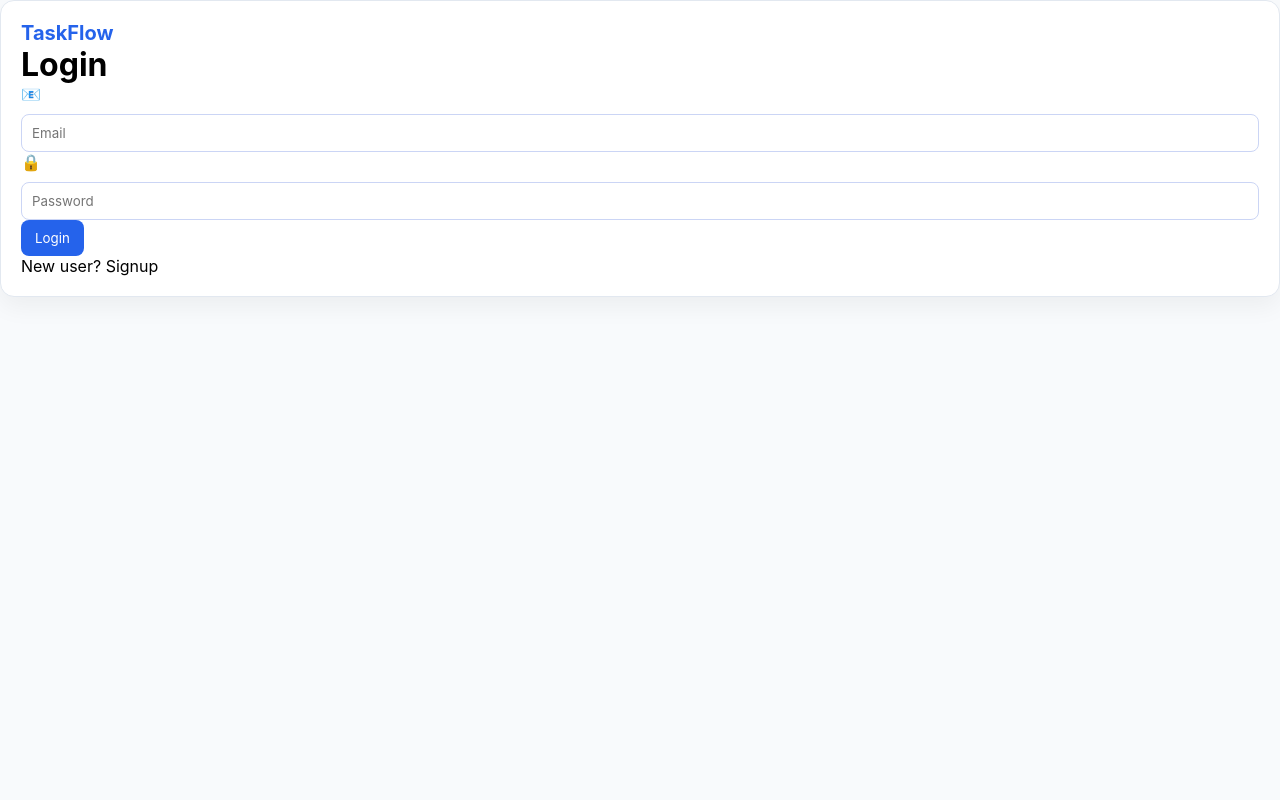
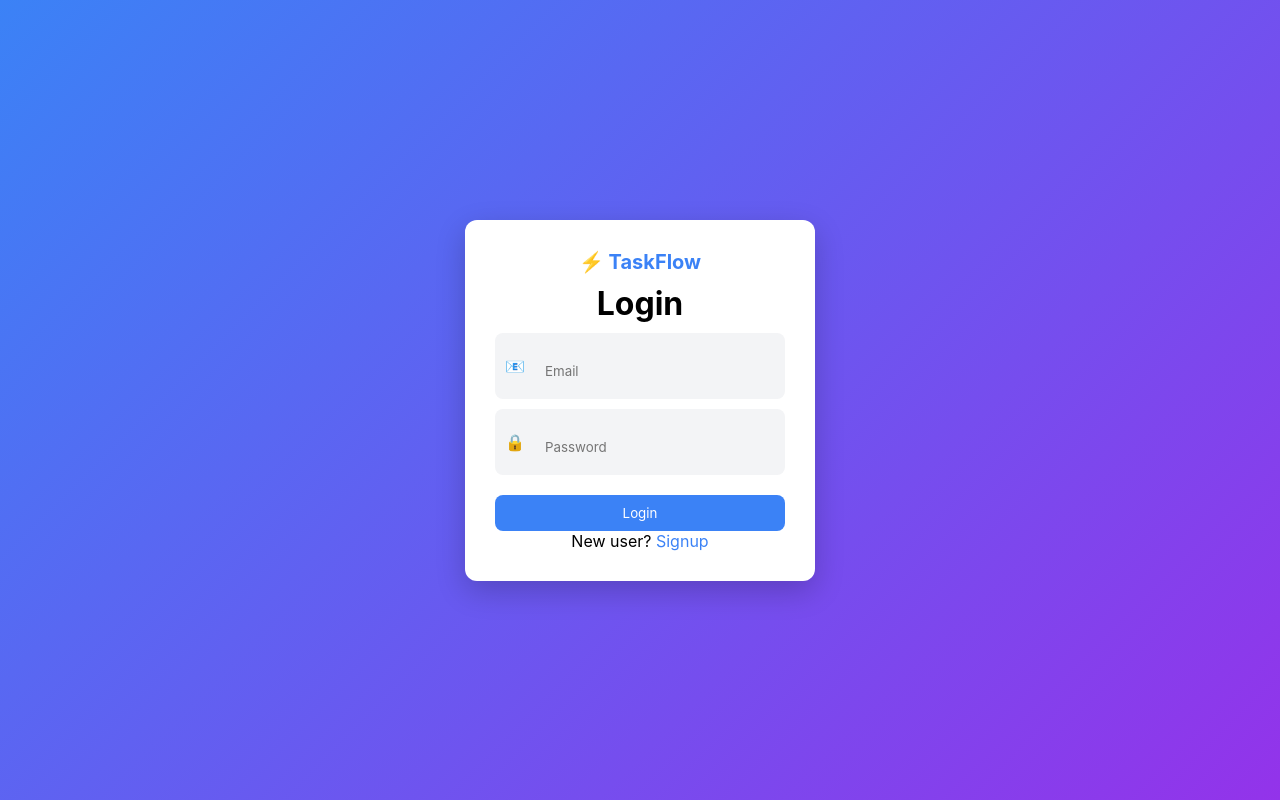
Before and after one commit to Somils1/team-task-manager, a React app in the folder frontend/: page /login in a window 1280 px wide. Built offline with nearby package versions, Linux system fonts and the light colour scheme; no server answers; the HTML template or start-up script is replaced by a standard one.

Commit message:
final commit ig

```diff
--- a/frontend/src/index.css
+++ b/frontend/src/index.css
@@ -226,3 +226,89 @@ input, select {
   margin-bottom: 10px;
   box-shadow: 0 2px 6px rgba(0,0,0,0.05);
 }
+
+/* PAGE */
+.login-page {
+  height: 100vh;
+  display: flex;
+  justify-content: center;
+  align-items: center;
+  background: linear-gradient(135deg, #3b82f6, #9333ea);
+}
+
+/* CARD */
+.login-card {
+  background: white;
+  padding: 30px;
+  width: 350px;
+  border-radius: 12px;
+  box-shadow: 0 10px 30px rgba(0,0,0,0.2);
+  text-align: center;
+}
+
+/* LOGO */
+.logo {
+  margin-bottom: 10px;
+  color: #3b82f6;
+}
+
+/* INPUT */
+.input-group {
+  display: flex;
+  align-items: center;
+  background: #f3f4f6;
+  margin: 10px 0;
+  padding: 10px;
+  border-radius: 8px;
+}
+
+.input-group span {
+  margin-right: 10px;
+}
+
+.input-group input {
+  border: none;
+  outline: none;
+  background: transparent;
+  width: 100%;
+}
+
+/* BUTTON */
+button {
+  width: 100%;
+  padding: 10px;
+  margin-top: 10px;
+  border: none;
+  background: #3b82f6;
+  color: white;
+  border-radius: 8px;
+  cursor: pointer;
+  transition: 0.2s;
+}
+
+button:hover {
+  background: #2563eb;
+}
+
+/* LINK */
+.link {
+  color: #3b82f6;
+  cursor: pointer;
+}
+
+/* SPINNER */
+.spinner {
+  width: 20px;
+  height: 20px;
+  border: 3px solid white;
+  border-top: 3px solid transparent;
+  border-radius: 50%;
+  margin: auto;
+  animation: spin 0.8s linear infinite;
+}
+
+@keyframes spin {
+  to {
+    transform: rotate(360deg);
+  }
+}
--- a/frontend/src/pages/Login.jsx
+++ b/frontend/src/pages/Login.jsx
@@ -1,5 +1,5 @@
  import { useState } from "react";
-import { loginUser } from "../api"; // assuming this exists
+import { loginUser } from "../api";
 import { useNavigate } from "react-router-dom";
 
 export default function Login() {
@@ -19,7 +19,6 @@ export default function Login() {
 
       console.log("LOGIN RESPONSE:", data);
 
-// ✅ FIX: backend returns user directly, not inside data.user
       if (!data?.token || !data?._id) {
         throw new Error("Invalid login response");
       }
@@ -35,7 +34,6 @@ localStorage.setItem("user", JSON.stringify(user));
       localStorage.setItem("email", user.email);
 
       navigate("/dashboard");
-
     } catch (err) {
       console.error(err);
       alert("Login failed");
@@ -46,13 +44,12 @@ localStorage.setItem("email", user.email);
 
   return (
     <div className="login-page">
-      <div className="card">
-        <h2 className="logo">TaskFlow</h2>
+      <div className="login-card">
+        <h2 className="logo">⚡ TaskFlow</h2>
         <h1>Login</h1>
 
-        {/* EMAIL */}
         <div className="input-group">
-          <span className="icon">📧</span>
+          <span>📧</span>
           <input
             placeholder="Email"
             value={email}
@@ -60,9 +57,8 @@ localStorage.setItem("email", user.email);
           />
         </div>
 
-        {/* PASSWORD */}
         <div className="input-group">
-          <span className="icon">🔒</span>
+          <span>🔒</span>
           <input
             type="password"
             placeholder="Password"
@@ -72,7 +68,7 @@ localStorage.setItem("email", user.email);
         </div>
 
         <button onClick={handleLogin} disabled={loading}>
-          {loading ? <span className="spinner"></span> : "Login"}
+          {loading ? <div className="spinner"></div> : "Login"}
         </button>
 
         <p>
```
Lines whose indentation alone changed are shown as unchanged.
